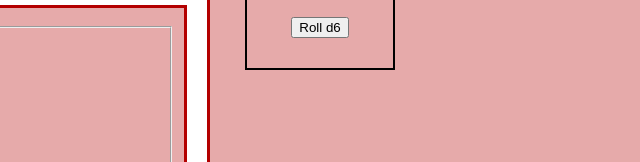
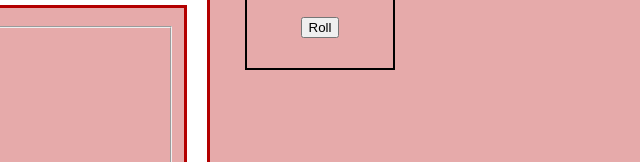
Before and after one commit to nathancfox/dnd-webapp, a plain HTML site: page app/index.html in a window 1280 px wide. Shown: the part 417-579 px from the top of the page, 549-1189 px from the left. Drawn offline with Linux system fonts and the light colour scheme.

Commit message:
Edit die roller button text.
Changed die roller button from "Roll d6" to "Roll"

```diff
--- a/app/index.html
+++ b/app/index.html
@@ -142,7 +142,7 @@
                 <h3>Die Rolling Utility</h3>
                 <div class="die">
                     <p class="die-result" id="d6-result">d6</p>
-                    <button type="button" id="roll-d6" class="roll-button">Roll d6</button>
+                    <button type="button" id="roll-d6" class="roll-button">Roll</button>
                 </div>
             </section>
         </main>
```
